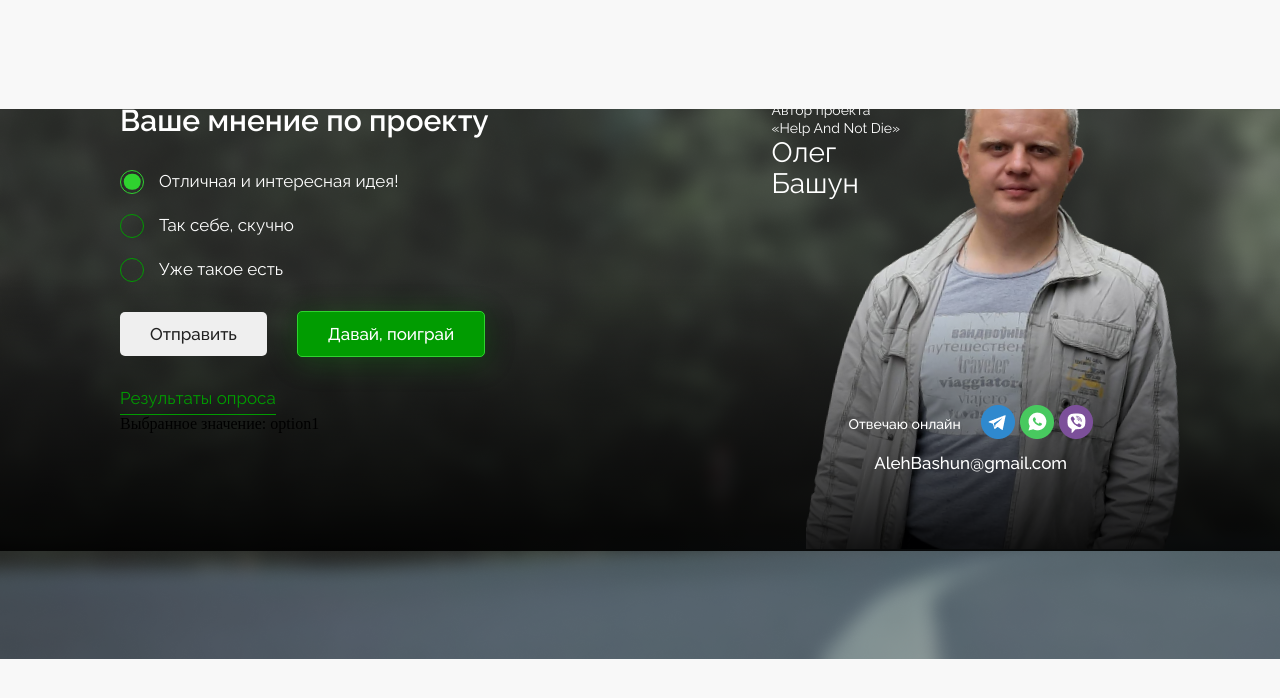
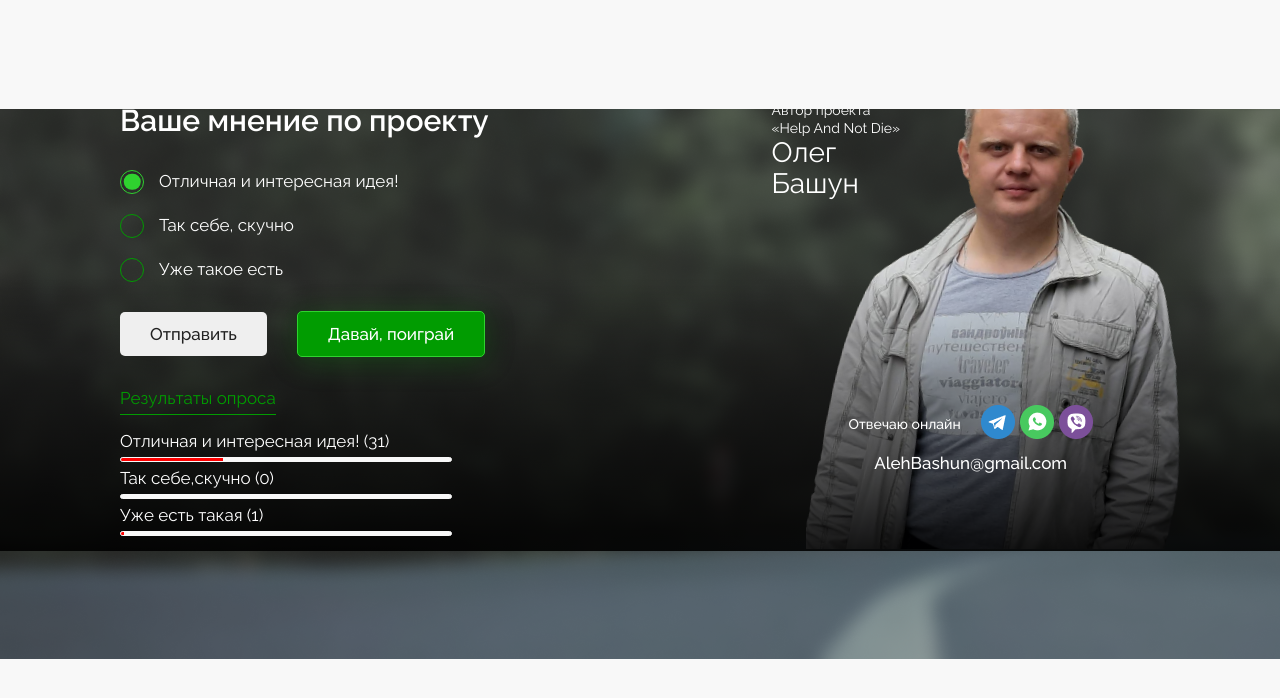
Before and after one commit to redskyby/for_igor, a React (Create React App) app: page / in a window 1280 px wide. Both pictures are taken after a click on the button "Результаты опроса". Shown: the part 2831-3529 px from the top of the page. Built offline with nearby package versions, Linux system fonts and the light colour scheme.

Commit message:
add Result.js (finale)

```diff
--- a/src/components/mainPage/form/Form.js
+++ b/src/components/mainPage/form/Form.js
@@ -2,9 +2,13 @@ import React, {useState} from 'react';
 import Button from "../../../utils/button/Button";
 import Result from "./Result/Result";
 import "./Form.css"
+import {useDispatch} from "react-redux";
+import {CHANGE_FIRST_OPINION, CHANGE_SECOND_OPINION, CHANGE_THIRD_OPINION} from "../../../redux/slice/Vote";
 
 function Form() {
     const [selectedOption, setSelectedOption] = useState('option1');
+    const [showResult, setShowResult] = useState(false);
+    const dispatch = useDispatch();
 
     const handleOptionChange = (event) => {
         setSelectedOption(event.target.value);
@@ -12,6 +16,19 @@ function Form() {
 
     const handleSubmit = (event) => {
         event.preventDefault();
+        switch (selectedOption) {
+            case "option1":
+                dispatch(CHANGE_FIRST_OPINION());
+                break;
+            case "option2":
+                dispatch(CHANGE_SECOND_OPINION());
+                break;
+            case "option3":
+                dispatch(CHANGE_THIRD_OPINION());
+                break;
+            default:
+                console.log('Ошибка в redux');
+        }
         console.log('Выбранное значение:', selectedOption);
     };
 
@@ -54,13 +71,19 @@ function Form() {
                 </label>
             </div>
             <div className="form_in_360px">
-                <button type="submit" className="form_button">Отправить</button>
+                <button type="submit" className="form_button"
+                >Отправить</button>
                 <Button type="button" placeholder="Давай, поиграй" name="Давай, поиграй" />
             </div>
             <div>
-                <button type="button" className="form_show_result">Результаты опроса</button>
+                <button
+                    type="button"
+                    className="form_show_result"
+                    onClick={() => setShowResult(!showResult)}
+                >Результаты опроса</button>
             </div>
-            {selectedOption && <Result selectedOption={selectedOption} />}
+            {/*{selectedOption && <Result selectedOption={selectedOption} />}*/}
+                {showResult && <Result selectedOption={selectedOption} showResult={showResult}/>}
         </form>
     );
 }
--- /dev/null
+++ b/src/components/mainPage/form/Result/Result.css
@@ -0,0 +1,41 @@
+@charset "UTF-8";
+.result_container {
+  margin-top: 15px;
+  opacity: 0;
+  max-height: 0;
+  overflow: hidden;
+  transition: opacity 0.5s ease, max-height 0.5s ease;
+}
+.result_container_row {
+  margin: 5px 0;
+  width: 90%;
+  height: 5px;
+  border: 1px solid #F8F8F8;
+  background-color: #F8F8F8;
+  border-radius: 20px;
+  position: relative;
+  overflow: hidden;
+}
+.result_container_row span {
+  position: absolute;
+  top: 0;
+  left: 0;
+  height: 100%;
+  background-color: red;
+}
+.result_container p {
+  font-family: Raleway, sans-serif;
+  color: #FFFFFF;
+  font-size: 17px;
+  font-weight: 400;
+  line-height: 22px;
+  letter-spacing: 0em;
+  text-align: left;
+}
+
+.result_visible {
+  opacity: 1;
+  max-height: max-content; /* Высота, достаточная для отображения содержимого */
+}
+
+/*# sourceMappingURL=Result.css.map */
--- a/src/components/mainPage/form/Result/Result.js
+++ b/src/components/mainPage/form/Result/Result.js
@@ -1,9 +1,36 @@
 import React from 'react';
+import {useSelector} from "react-redux";
+import "./Result.css";
 
-function Result({ selectedOption }) {
+function Result({selectedOption , showResult}) {
+
+
+
+    const opinion1 = useSelector(state => state.voteToolkit.opinion1);
+    const opinion2 = useSelector(state => state.voteToolkit.opinion2);
+    const opinion3 = useSelector(state => state.voteToolkit.opinion3);
+
+
     return (
-        <div>
-            <p>Выбранное значение: {selectedOption}</p>
+        <div className={`result_container ${showResult ? 'result_visible' : ''}`}>
+            <div>
+                <p>Отличная и интересная идея! ({opinion1})</p>
+                <div className="result_container_row">
+                    <span style={{width: `${opinion1}%`}}></span>
+                </div>
+            </div>
+            <div>
+                <p>Так себе,скучно ({opinion2})</p>
+                <div className="result_container_row">
+                    <span style={{width: `${opinion2}%`}}></span>
+                </div>
+            </div>
+            <div>
+                <p>Уже есть такая ({opinion3})</p>
+                <div className="result_container_row">
+                    <span style={{width: `${opinion3}%`}}></span>
+                </div>
+            </div>
         </div>
     );
 }
--- /dev/null
+++ b/src/components/mainPage/form/Result/Result.scss
@@ -0,0 +1,40 @@
+@import "../../../../utils/variables";
+
+.result_container {
+  margin-top: 15px;
+  opacity: 0;
+  max-height: 0;
+  overflow: hidden;
+  transition: opacity 0.5s ease, max-height 0.5s ease;
+  &_row{
+    margin: 5px 0;
+    width: 90%;
+    height: 5px;
+    border: 1px solid #F8F8F8;
+    background-color: #F8F8F8;
+    border-radius: 20px;
+    position: relative;
+    overflow: hidden;
+    span{
+      position: absolute;
+      top: 0;
+      left: 0;
+      height: 100%;
+      background-color: #FF0000FF;
+    }
+  }
+  p{
+    font-family: $font-family, sans-serif;
+    color: #FFFFFF;
+    font-size: 17px;
+    font-weight: 400;
+    line-height: 22px;
+    letter-spacing: 0em;
+    text-align: left;
+  }
+}
+
+.result_visible {
+  opacity: 1;
+  max-height: max-content; /* Высота, достаточная для отображения содержимого */
+}
--- a/src/redux/index.js
+++ b/src/redux/index.js
@@ -2,7 +2,7 @@ import {combineReducers, configureStore} from "@reduxjs/toolkit";
 import vote from "./slice/Vote";
 
 const rootReducer = combineReducers({
-    voteSlice : vote
+    voteToolkit : vote
 })
 
 export const store = configureStore({
```
